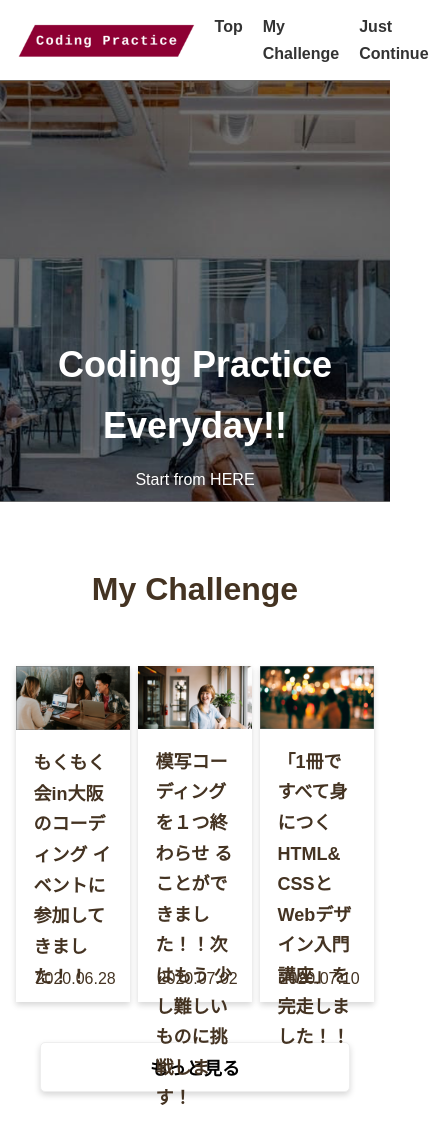
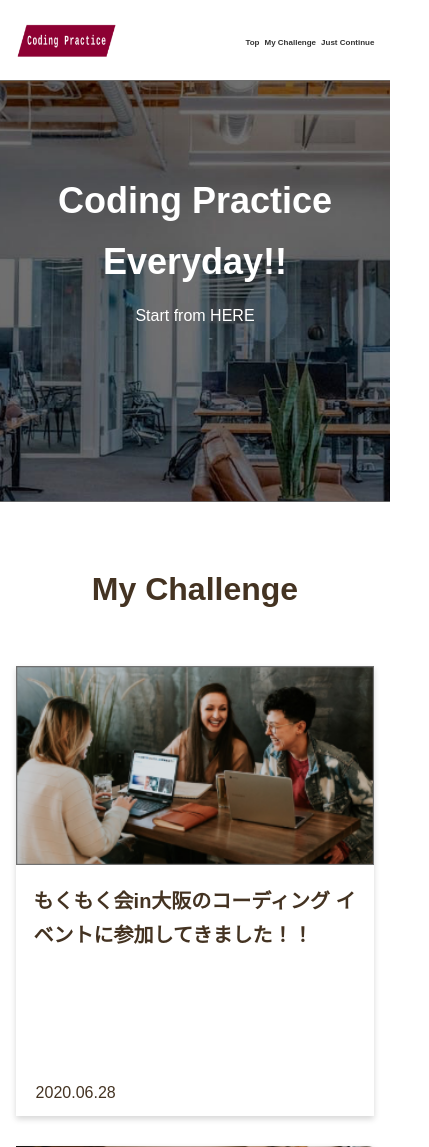
Before and after one commit to victer-star/web-beginner-1, a plain HTML site: page index.html in a window 390 px wide. Shown: the top 1147 px of the page, 429 px wide, since content can reach past the window. Drawn offline with Linux system fonts and the light colour scheme.

Commit message:
responsive 実装

```diff
--- /dev/null
+++ b/css/mobile.css
@@ -0,0 +1,45 @@
+@media screen and (max-width: 600px) {
+  .home-content {
+    padding: 100px 100px;
+  }
+  .page-nav li a {
+    font-size: 0.5rem;
+  }
+
+  .page-articles {
+    align-items: center;
+    flex-direction: column;
+  }
+
+  .page-articles article {
+    width: 100%;
+    margin-bottom: 30px;
+    height: 450px;
+  }
+
+  .page-articles article img {
+    width: 100vh;
+  }
+
+  .article-heading {
+    font-size: 1.25rem;
+  }
+}
+
+@media screen and (max-width: 440px) {
+  .page-header img {
+    width: 100px;
+  }
+
+  .home-content {
+    padding: 90px 50px;
+  }
+
+  .page-nav li {
+    margin-left: 5px;
+  }
+
+  .more-article-button {
+    width: 200px;
+  }
+}
--- a/css/style.css
+++ b/css/style.css
@@ -24,6 +24,7 @@ a {
 img {
   /* 画像が親要素よりも大きくなることを防ぐ */
   max-width: 100%;
+  max-height: 100%;
 }
 
 .wrapper {
@@ -41,7 +42,7 @@ img {
 /* 大きな背景画像 */
 .big-bg {
   background-size: cover;
-  background-position: center top;
+  background-position: center center;
 }
 
 /* 文字の太さ */
@@ -85,7 +86,7 @@ img {
 .home-content {
   color: #ffffff;
   text-align: center;
-  padding-top: 254px;
+  padding: 200px;
 }
 
 .home-content h1 {
@@ -160,7 +161,7 @@ main .wrapper {
 }
 
 .contact-button {
-  margin-top: 40px;
+  margin: 40px 0;
   background-color: #83032a;
   padding: 10px 20px;
   color: #ffffff;
--- a/index.html
+++ b/index.html
@@ -7,6 +7,7 @@
     <title>Web beginner 1</title>
     <!-- css -->
     <link rel="stylesheet" href="css/style.css" />
+    <link rel="stylesheet" href="css/mobile.css" />
   </head>
   <body>
     <div id="home">
```
Also changed, not shown: 1 other file.
